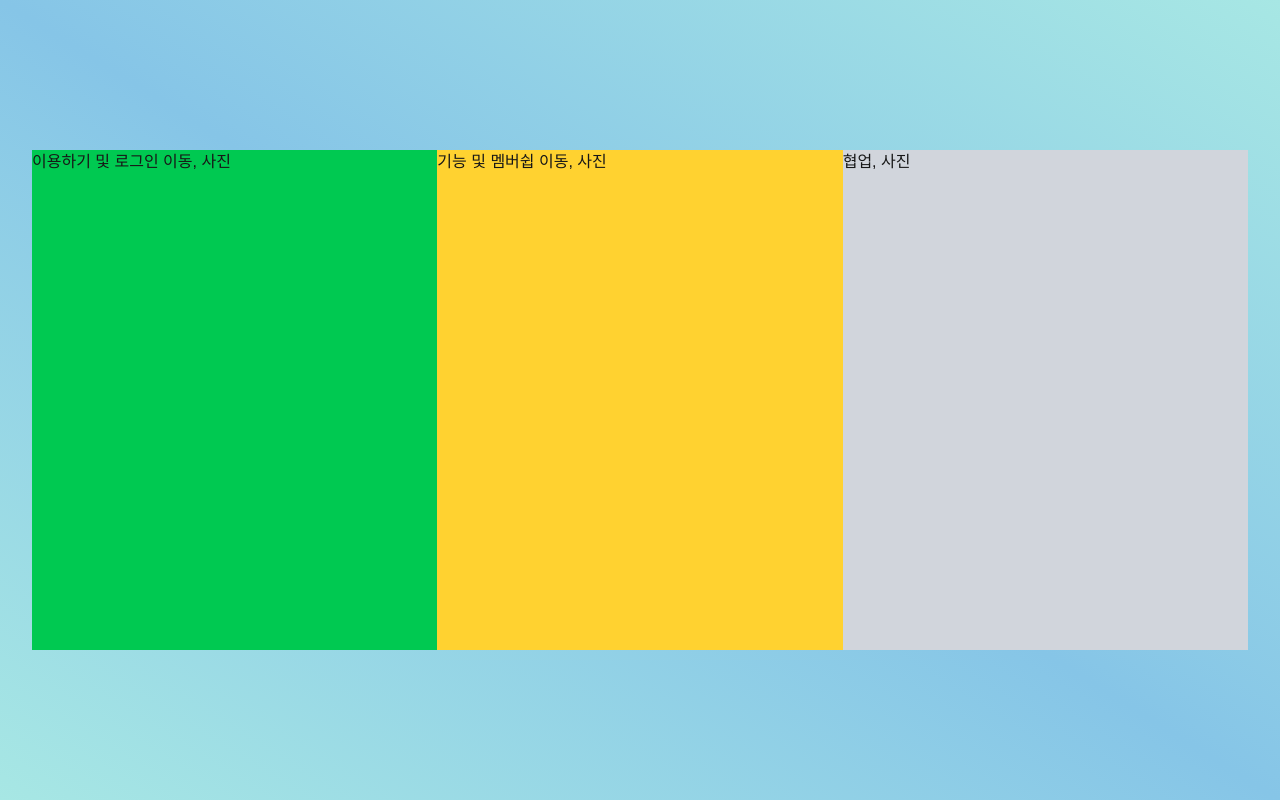
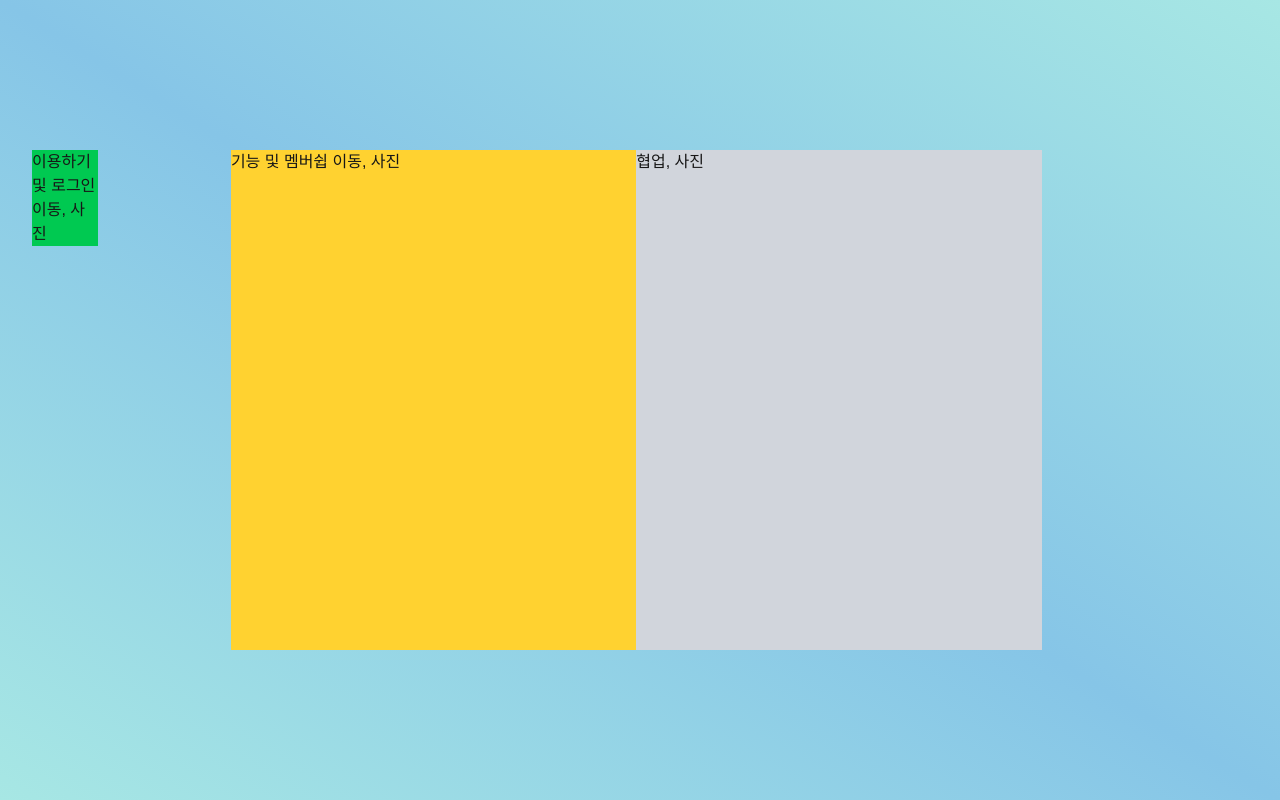
Before and after one commit to YouKnowThat-Park/Hi-Todays-Me, a Next.js app in the folder web/: page / in a window 1280 px wide. Shown: the top 800 px of the page. Built offline with nearby package versions, Linux system fonts and the light colour scheme.

Commit message:
🍻 chore: 홈에서 클릭시 링크연결

```diff
--- a/web/src/app/home/_components/HeroSection.tsx
+++ b/web/src/app/home/_components/HeroSection.tsx
@@ -5,9 +5,11 @@ export default function HeroSection() {
   return (
     <div className="min-h-screen flex justify-center items-center">
       <div className="w-full h-[500px] flex flex-wrap gap-y-5 lg:gap-y-0">
-        <div className="w-full lg:w-1/3 bg-green-500 hover:scale-102 transform transition-transform duration-300">
-          이용하기 및 로그인 이동, 사진
-        </div>
+        <Link href={"/todo"}>
+          <div className="w-full lg:w-1/3 bg-green-500 hover:scale-102 transform transition-transform duration-300">
+            이용하기 및 로그인 이동, 사진
+          </div>
+        </Link>
         <Link
           href={"/plan/premium"}
           className="w-full  lg:w-1/3 bg-amber-300 hover:scale-102 transform transition-transform duration-300"
```
